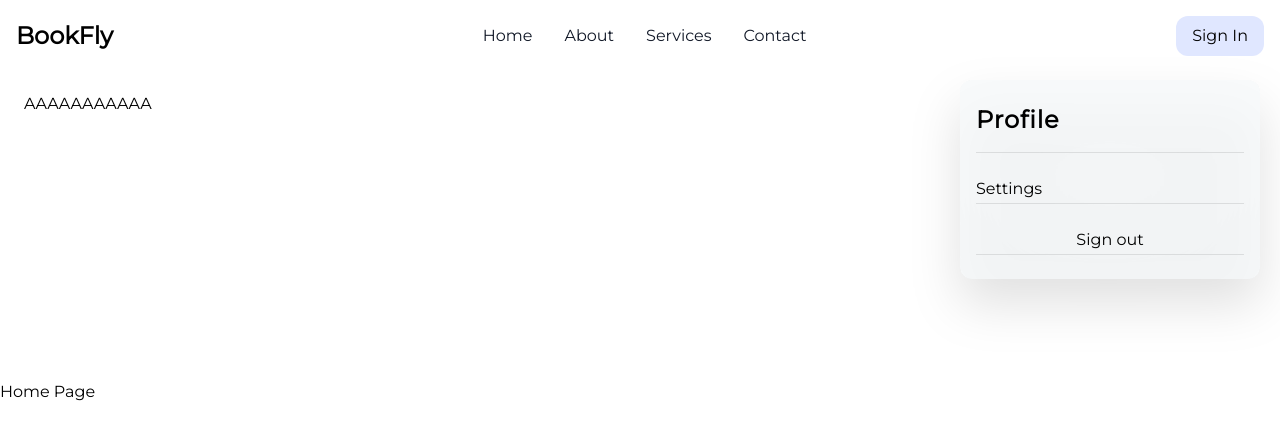
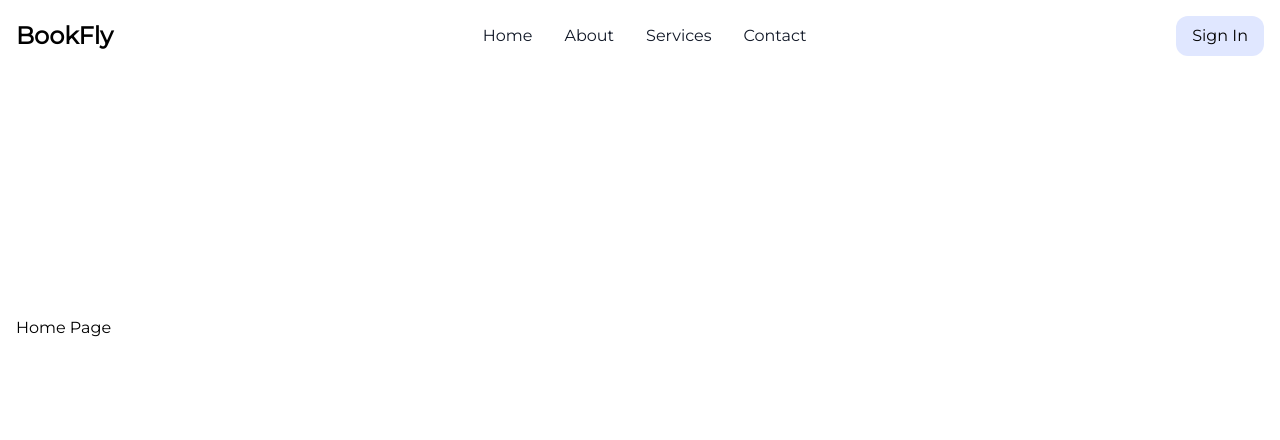
Before and after one commit to ayee-lucas/gestor-app, a Next.js app: page /Home in a window 1280 px wide. Shown: the top 440 px of the page. Built offline with nearby package versions, Linux system fonts and the light colour scheme; no server answers.

Commit message:
Changed Navbar

```diff
--- a/app/(user)/Home/page.tsx
+++ b/app/(user)/Home/page.tsx
@@ -1,6 +1,6 @@
 export default function Home() {
   return (
-    <div className="mt-[5rem] w-full h-full">
+    <div className="w-full h-full p-4">
       <h1>Home Page</h1>
     </div>
   );
--- a/app/components/Home/NavDown.tsx
+++ b/app/components/Home/NavDown.tsx
@@ -3,7 +3,6 @@ import React from 'react'
 const NavDown = () => {
     return(
       <div className="flex flex-col py-5 px-6">
-        AAAAAAAAAAA
       </div>
     )
 
--- a/app/components/Home/Navbar.tsx
+++ b/app/components/Home/Navbar.tsx
@@ -11,7 +11,7 @@ import UserMenu from "./UserMenu";
 const Navbar = () => {
   const { data: session } = useSession();
 
-  const [show, setShow] = useState(false);
+  const [show, setShow] = useState(true);
 
   return (
     <nav className="bg-white w-full min-h-[300px] z-50 border-gray-200  dark:bg-indigo-800">
```
